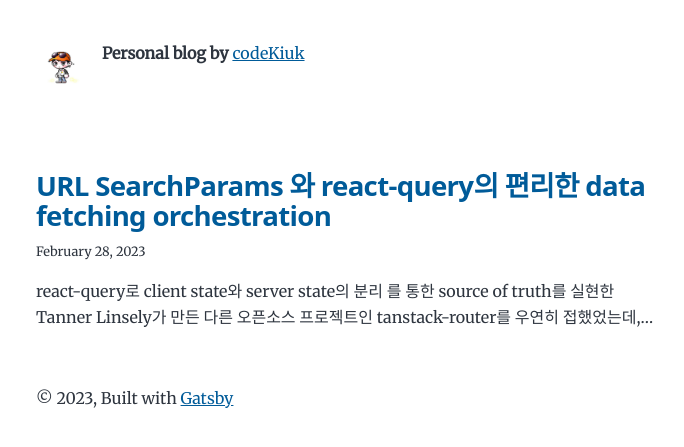
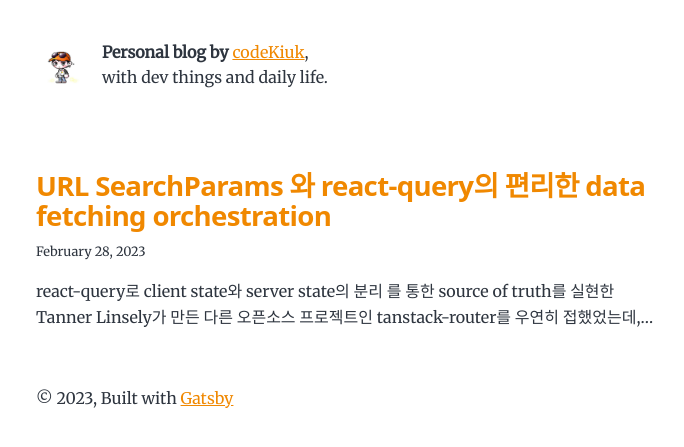
Before and after one commit to codeKiuk/codeKiuk.github.io, a Gatsby site: page / in a window 1280 px wide. Shown: the part 101-548 px from the top of the page, without its empty margins (288-972 px from the left). Built offline with nearby package versions, Linux system fonts and the light colour scheme; Gatsby itself is replaced by a stand-in of ours.

Commit message:
style : Biography 수정

```diff
--- a/gatsby-config.js
+++ b/gatsby-config.js
@@ -114,9 +114,9 @@ module.exports = {
         background_color: `#ffffff`,
         // This will impact how browsers show your PWA/website
         // https://css-tricks.com/meta-theme-color-and-trickery/
-        theme_color: `#FF9306`,
+        theme_color: `#f08800`,
         display: `minimal-ui`,
-        icon: `src/images/profile-pic.png`, // This path is relative to the root of the site.
+        icon: `src/images/cropped-profile-pic.png`, // This path is relative to the root of the site.
       },
     },
   ],
--- a/src/components/Bio/index.jsx
+++ b/src/components/Bio/index.jsx
@@ -43,10 +43,12 @@ export const Bio = () => {
         alt="Profile picture"
       />
       {author?.name && (
-        <p>
+        <div>
           <strong>{author?.summary || null} </strong>
           <a href={`https://github.com/codeKiuk`}>{`codeKiuk`}</a>
-        </p>
+          <span>,</span>
+          <p>with dev things and daily life.</p>
+        </div>
       )}
     </div>
   )
--- a/src/style.css
+++ b/src/style.css
@@ -52,7 +52,7 @@
   --fontSize-5: 2.074rem;
   --fontSize-6: 2.488rem;
   --fontSize-7: 2.986rem;
-  --color-primary: #005b99;
+  --color-primary: #f08800;
   --color-text: #2e353f;
   --color-text-light: #4f5969;
   --color-heading: #1a202c;
```
Also changed, not shown: src/images/cropped-profile-pic.png (added).
